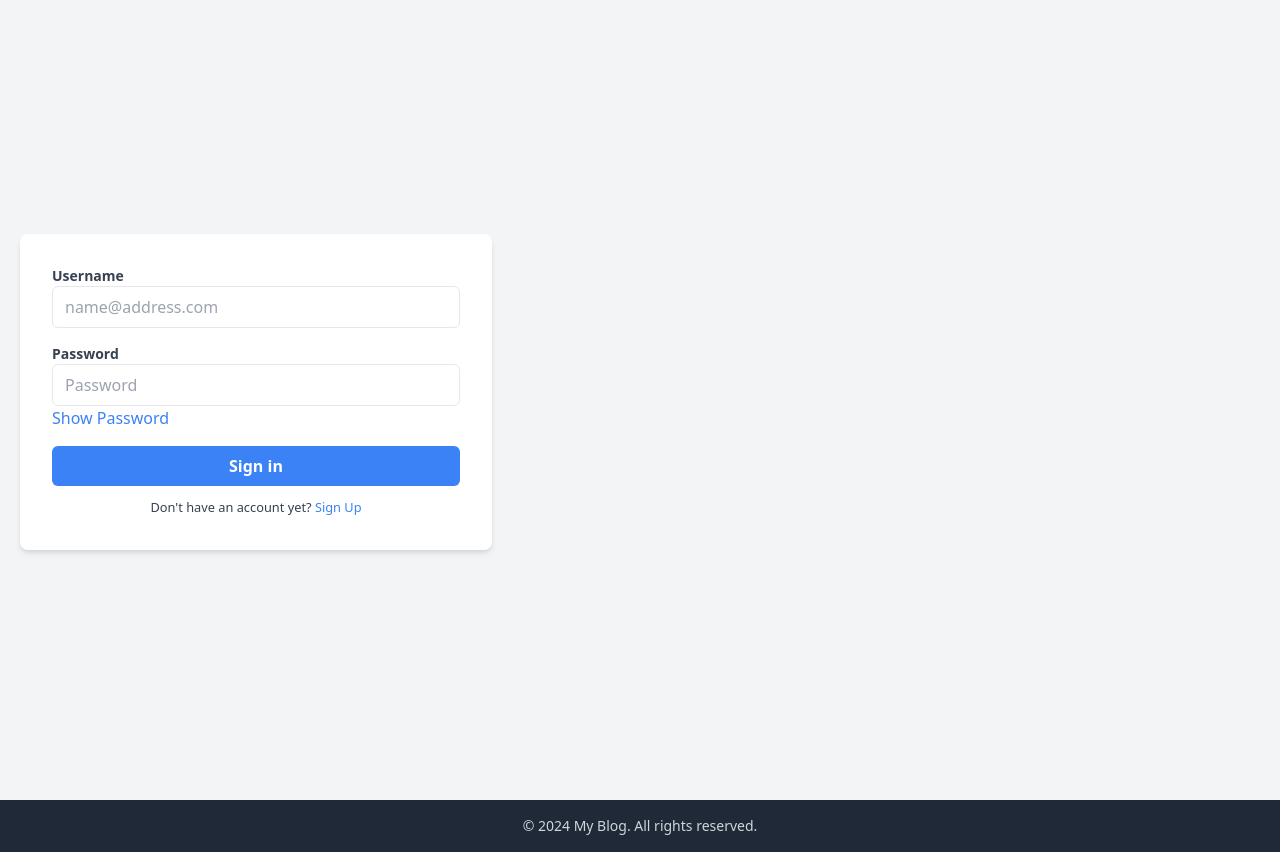
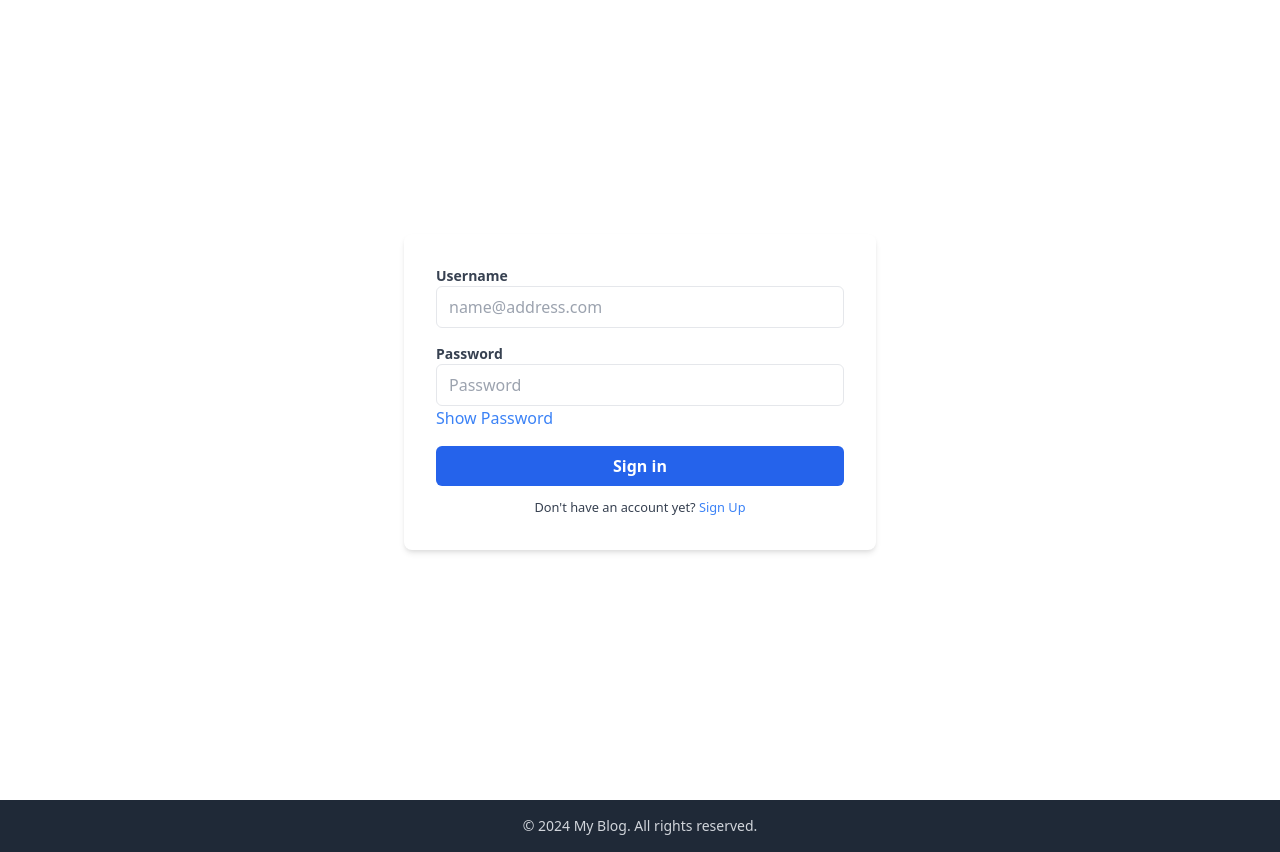
Before and after one commit to nismalrfd/blogweb_django, a Django app: page /login in a window 1280 px wide. Shown: the part 64-916 px from the top of the page. Run offline with Django 4.2, Linux system fonts and the light colour scheme; grey boxes are pictures that could not be loaded.

Commit message:
blog like and login page updated

```diff
--- a/templates/blog_detail.html
+++ b/templates/blog_detail.html
@@ -15,11 +15,11 @@
                     {% csrf_token %}
                     {% if msg %}
                     <button class="bg-red-500 text-white rounded-full px-4 py-2 focus:outline-none hover:bg-red-600">
-                        <i class="bi bi-heart-fill text-xl"></i>
+                        <i class="bi bi-heart-fill text-xl"><small>Unlike</small></i>
                     </button>
                     {% else %}
                     <button class="bg-red-500 text-white rounded-full px-4 py-2 focus:outline-none hover:bg-red-600">
-                        <i class="bi bi-heart text-xl"></i>
+                        <i class="bi bi-heart text-xl"><small>Like</small></i>
                     </button>
                     {% endif %}
                 </form>
--- a/templates/login.html
+++ b/templates/login.html
@@ -1,7 +1,7 @@
 {% extends "base.html" %}
 
 {% block start %}
-<div class="min-h-screen flex items-center justify-center bg-gray-100">
+<div class="min-h-screen flex flex-col items-center justify-center bg-white-100">
   <div class="w-full md:w-3/5 xl:w-2/5 p-5">
     <form method="POST" class="bg-white p-8 rounded-lg shadow-md" id="login-form">
       {% csrf_token %}
@@ -21,7 +21,7 @@
         <input id="password" class="form-input w-full px-3 py-2 text-gray-700 border rounded-md focus:outline-none focus:shadow-outline" name="password" id="loginPassword" placeholder="Password" type="password" required>
         <button type="button" id="show-password-button" class="text-blue-500 hover:text-blue-600">Show Password</button>
       </div>
-      <button type="submit"  id="login-button"  disabled class="bg-blue-500 hover:bg-blue-600 text-white font-bold py-2 px-4 w-full rounded-md">Sign in</button>
+      <button type="submit"  id="login-button"  disabled class="bg-blue-600 hover:bg-blue-600 text-white font-bold py-2 px-4 w-full rounded-md">Sign in</button>
       <p class="text-center mt-3">
         <small class="text-gray-700">
           Don't have an account yet? <a href="{% url 'register' %}" class="text-blue-500">Sign Up</a>
@@ -54,7 +54,7 @@ $(document).ready(function() {
       loginButton.css('background-color', 'blue');
     } else {
       loginButton.prop('disabled', true);
-      loginButton.css('background-color','white');
+      loginButton.css('background-color','');
     }
   });
 });
```
Also changed, not shown: templates/register.html (+7 -2 lines), db.sqlite3.
